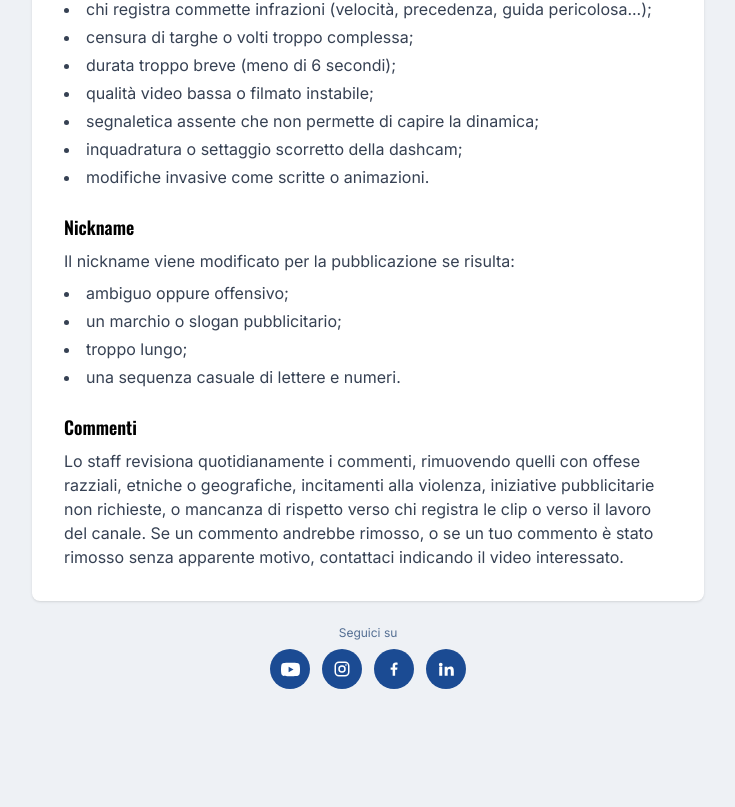
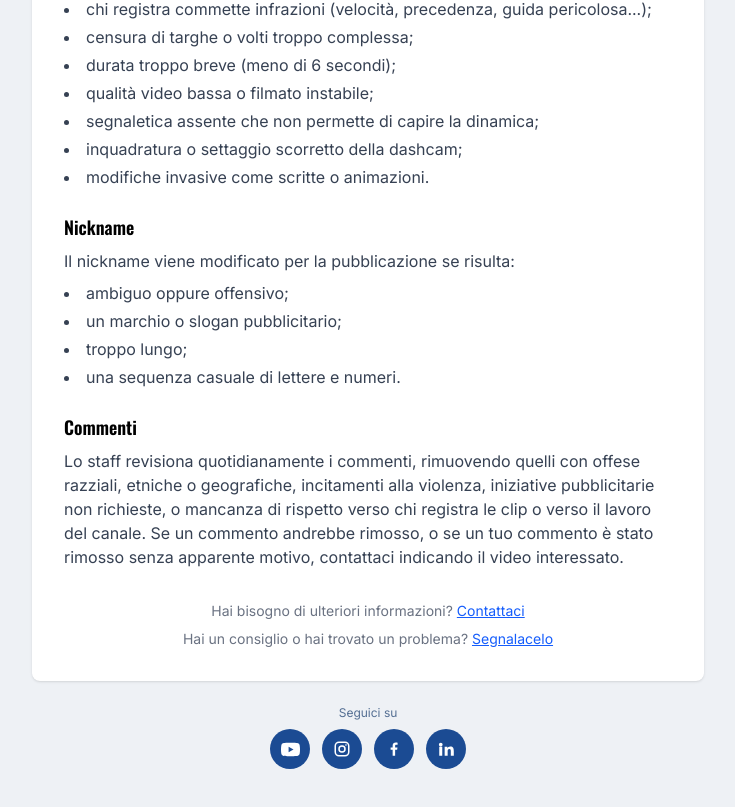
Before and after one commit to baddriversofitaly/bdoi-upload, a Next.js app: page /info in a window 1280 px wide. Shown: the part 1271-2078 px from the top of the page, without its empty margins (272-1007 px from the left). Before the commit the page ends 2000 px from the top, so only its background shows below. Built offline with nearby package versions, Linux system fonts and the light colour scheme.

Commit message:
feedback

```diff
--- a/app/api/feedback/route.ts
+++ b/app/api/feedback/route.ts
@@ -10,8 +10,8 @@ export async function POST(request: NextRequest) {
     const email = formData.get('email') as string | null
     const screenshot = formData.get('screenshot') as File | null
 
-    if (!description) {
-      return NextResponse.json({ error: 'Descrizione mancante' }, { status: 400 })
+    if (!description || !email) {
+      return NextResponse.json({ error: 'Dati mancanti' }, { status: 400 })
     }
 
     const attachments: { filename: string; content: string }[] = []
@@ -39,9 +39,9 @@ export async function POST(request: NextRequest) {
       body: JSON.stringify({
         from: 'Bad Drivers of Italy <no-reply@baddriversofitaly.it>',
         to: ['feedback@baddriversofitaly.it'],
-        reply_to: email || undefined,
+        reply_to: email,
         subject: `Nuova segnalazione: ${typeLabel}`,
-        text: `Tipo: ${typeLabel}\nEmail: ${email || 'Non fornita'}\n\nDescrizione:\n${description}`,
+        text: `Tipo: ${typeLabel}\nEmail: ${email}\n\nDescrizione:\n${description}`,
         attachments: attachments.length > 0 ? attachments : undefined,
       }),
     })
--- a/app/feedback/page.tsx
+++ b/app/feedback/page.tsx
@@ -14,12 +14,18 @@ export default function FeedbackPage() {
   const [status, setStatus] = useState<'idle' | 'sending' | 'success' | 'error'>('idle')
   const [errorMessage, setErrorMessage] = useState('')
 
+  const emailRegex = /^[^\s@]+@[^\s@]+\.[^\s@]+$/
+
   const handleSubmit = async (e: React.FormEvent) => {
     e.preventDefault()
     setErrorMessage('')
 
     if (!description.trim()) {
       setErrorMessage('Descrivi il consiglio o il problema riscontrato.')
+      return
+    }
+    if (!emailRegex.test(email)) {
+      setErrorMessage('Inserisci un indirizzo email valido.')
       return
     }
     if (screenshot && screenshot.size > MAX_SCREENSHOT_MB * 1024 * 1024) {
@@ -123,10 +129,11 @@ export default function FeedbackPage() {
 
               <div>
                 <label className="block text-xs font-bold uppercase tracking-wide text-white/90 mb-1">
-                  Email <span className="font-normal normal-case text-white/60">(facoltativa, se vuoi una risposta)</span>
+                  Email <span className="font-normal normal-case text-white/60">(obbligatoria, per poterti rispondere)</span>
                 </label>
                 <input
                   type="email"
+                  required
                   value={email}
                   onChange={(e) => setEmail(e.target.value)}
                   className="w-full rounded-md px-3 py-2 bg-white text-[#123769] focus:outline-none focus:ring-2 focus:ring-white"
--- a/app/info/page.tsx
+++ b/app/info/page.tsx
@@ -107,6 +107,15 @@ export default function InfoPage() {
             apparente motivo, contattaci indicando il video interessato.
           </p>
         </section>
+
+        <p className="text-center text-sm text-gray-500 mt-8">
+          Hai bisogno di ulteriori informazioni?{' '}
+          <Link href="/contatti" className="text-blue-600 underline">Contattaci</Link>
+        </p>
+        <p className="text-center text-sm text-gray-500 mt-2">
+          Hai un consiglio o hai trovato un problema?{' '}
+          <Link href="/feedback" className="text-blue-600 underline">Segnalacelo</Link>
+        </p>
       </div>
 
       <div className="max-w-2xl mx-auto mt-6">
--- a/app/termini/page.tsx
+++ b/app/termini/page.tsx
@@ -94,6 +94,10 @@ export default function TerminiPage() {
           Hai bisogno di ulteriori informazioni?{' '}
           <Link href="/contatti" className="text-blue-600 underline">Contattaci</Link>
         </p>
+        <p className="text-center text-sm text-gray-500 mt-2">
+          Hai un consiglio o hai trovato un problema?{' '}
+          <Link href="/feedback" className="text-blue-600 underline">Segnalacelo</Link>
+        </p>
       </div>
 
       <div className="max-w-2xl mx-auto mt-6">
```
